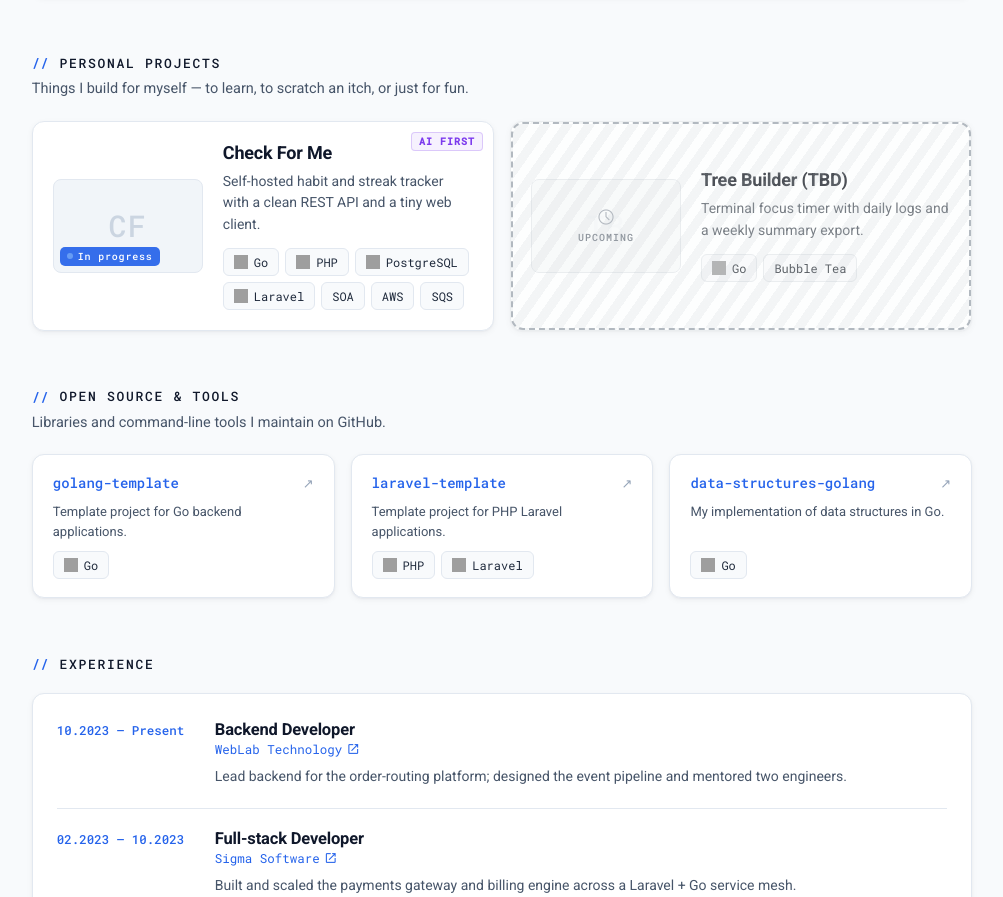
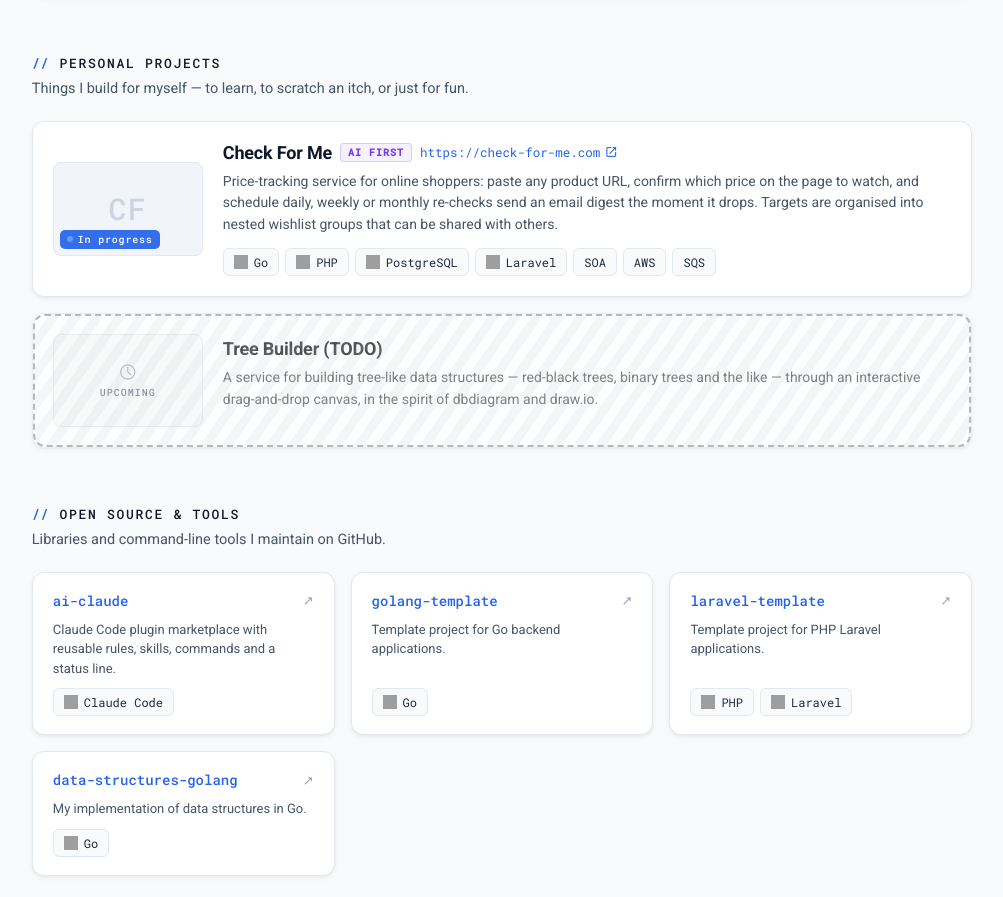
Before and after one commit to vsvietkov/vsvietkov.github.io, a plain HTML site: page index.html in a window 1280 px wide. Shown: the part 1903-2800 px from the top of the page, without its empty margins (263-1266 px from the left). Drawn offline with nearby package versions, Linux system fonts and the light colour scheme; grey boxes are pictures that could not be loaded.

Commit message:
Add ai-claude, rework personal project cards
  Content:
  - Add ai-claude (Claude Code plugin marketplace) to open source & tools
  - Replace the placeholder descriptions for Check For Me and Tree Builder
    with the real ones, and link Check For Me to check-for-me.com

  Layout:
  - Render personal projects in a single full-width column (cards-col),
    matching the commercial section
  - Move the "AI first" badge from the card corner into the title row,
    right after the project name, as commercial cards already do
  - Support an optional `link` on personal projects: the full URL is
    printed in the title row, styled after the experience company link
  - Drop the now-unused aiCorner helper, .ai-badge--corner and
    .project-title--mb

```diff
--- a/app.js
+++ b/app.js
@@ -39,7 +39,11 @@
   }
 
   const aiInline = (on) => on ? `<span class="ai-badge ai-badge--inline">AI first</span>` : '';
-  const aiCorner = (on) => on ? `<span class="ai-badge ai-badge--corner">AI first</span>` : '';
+
+  // Full URL printed as its own line, like the company link in the experience block.
+  const projectLink = (url) => url
+    ? `<a class="project-link" href="${esc(url)}" target="_blank" rel="noopener">${esc(url)}<span class="icon">open_in_new</span></a>`
+    : '';
 
   const thumbImage = (src, alt) => {
     const useContain = /\.(svg|webp)$/i.test(src);
@@ -167,14 +171,17 @@
     const overlay = item.status === 'upcoming' ? `<div class="card-overlay"></div>` : '';
     return `
     <div class="card project${dim}">
-      ${aiCorner(item.aiFirst)}
       ${overlay}
       <div class="thumb thumb--initials">
         <span class="thumb-initials">${esc(initials(item.title))}</span>
         ${statusBadge(item.status)}
       </div>
       <div class="project-body">
-        <h3 class="project-title project-title--mb">${esc(item.title)}</h3>
+        <div class="project-titlerow">
+          <h3 class="project-title">${esc(item.title)}</h3>
+          ${aiInline(item.aiFirst)}
+          ${projectLink(item.link)}
+        </div>
         <p class="project-desc">${esc(item.desc)}</p>
         <div class="chip-row">${chips(item.tags)}</div>
       </div>
--- a/data.js
+++ b/data.js
@@ -130,24 +130,32 @@ const PORTFOLIO = {
 
   // ---- Personal projects --------------------------------------------------
   // Optional flags: aiFirst: true | status: 'in-progress' | status: 'upcoming'
+  // Optional `link: 'https://…'` prints the full URL in the title row.
   personal: [
     {
       title: 'Check For Me',
-      desc: 'Self-hosted habit and streak tracker with a clean REST API and a tiny web client.',
+      desc: 'Price-tracking service for online shoppers: paste any product URL, confirm which price on the page to watch, and schedule daily, weekly or monthly re-checks send an email digest the moment it drops. Targets are organised into nested wishlist groups that can be shared with others.',
       tags: ['Go', 'PHP', 'PostgreSQL', 'Laravel', 'SOA', 'AWS', 'SQS'],
       status: 'in-progress',
       aiFirst: true,
+      link: 'https://check-for-me.com'
     },
     {
-      title: 'Tree Builder (TBD)',
-      desc: 'Terminal focus timer with daily logs and a weekly summary export.',
-      tags: ['Go', 'Bubble Tea'],
+      title: 'Tree Builder (TODO)',
+      desc: 'A service for building tree-like data structures — red-black trees, binary trees and the like — through an interactive drag-and-drop canvas, in the spirit of dbdiagram and draw.io.',
+      tags: [],
       status: 'upcoming',
     },
   ],
 
   // ---- Open source & tools ------------------------------------------------
   openSource: [
+    {
+      name: 'ai-claude',
+      desc: 'Claude Code plugin marketplace with reusable rules, skills, commands and a status line.',
+      link: 'https://github.com/vsvietkov/ai-claude',
+      tags: ['Claude Code'],
+    },
     {
       name: 'golang-template',
       desc: 'Template project for Go backend applications.',
--- a/index.html
+++ b/index.html
@@ -74,7 +74,7 @@
           <span class="section-title">personal projects</span>
         </div>
         <p class="section-intro">Things I build for myself — to learn, to scratch an itch, or just for fun.</p>
-        <div class="cards-grid" id="personal-list"></div>
+        <div class="cards-col" id="personal-list"></div>
       </section>
 
       <!-- Open source -->
--- a/styles.css
+++ b/styles.css
@@ -201,9 +201,14 @@ section#contact { margin-bottom: 24px; }
 .project--dim { filter: grayscale(.55) opacity(.75); }
 
 .project-body { flex: 1; min-width: 0; }
-.project-titlerow { display: flex; align-items: center; gap: 8px; margin-bottom: 8px; }
+.project-titlerow { display: flex; flex-wrap: wrap; align-items: center; gap: 8px; margin-bottom: 8px; }
 .project-title { font-size: 18px; font-weight: 700; letter-spacing: -.01em; color: var(--ink); margin: 0; }
-.project-title--mb { margin-bottom: 8px; }
+.project-link { /* mirrors .exp-company-link, but prints the whole URL */
+  font-family: var(--mono); font-size: 12.5px; color: var(--blue); text-decoration: none;
+  display: inline-flex; align-items: center; gap: 4px; max-width: 100%;
+}
+.project-link:hover { text-decoration: underline; }
+.project-link .icon { font-family: 'Material Symbols Outlined'; font-size: 14px; line-height: 1; font-variation-settings: 'wght' 400; flex-shrink: 0; }
 .project-desc { font-size: 14px; line-height: 1.55; color: var(--muted); margin: 0 0 12px; }
 
 /* Thumbnails */
@@ -257,7 +262,6 @@ section#contact { margin-bottom: 24px; }
   text-transform: uppercase; color: var(--violet); background: rgba(124,58,237,.07);
   border: 1px solid rgba(124,58,237,.22); border-radius: 4px; padding: 2px 7px; white-space: nowrap;
 }
-.ai-badge--corner { position: absolute; top: 10px; right: 10px; z-index: 3; }
 .ai-badge--inline { flex-shrink: 0; }
 
 /* ---- Open source cards ---------------------------------------------------- */
```
